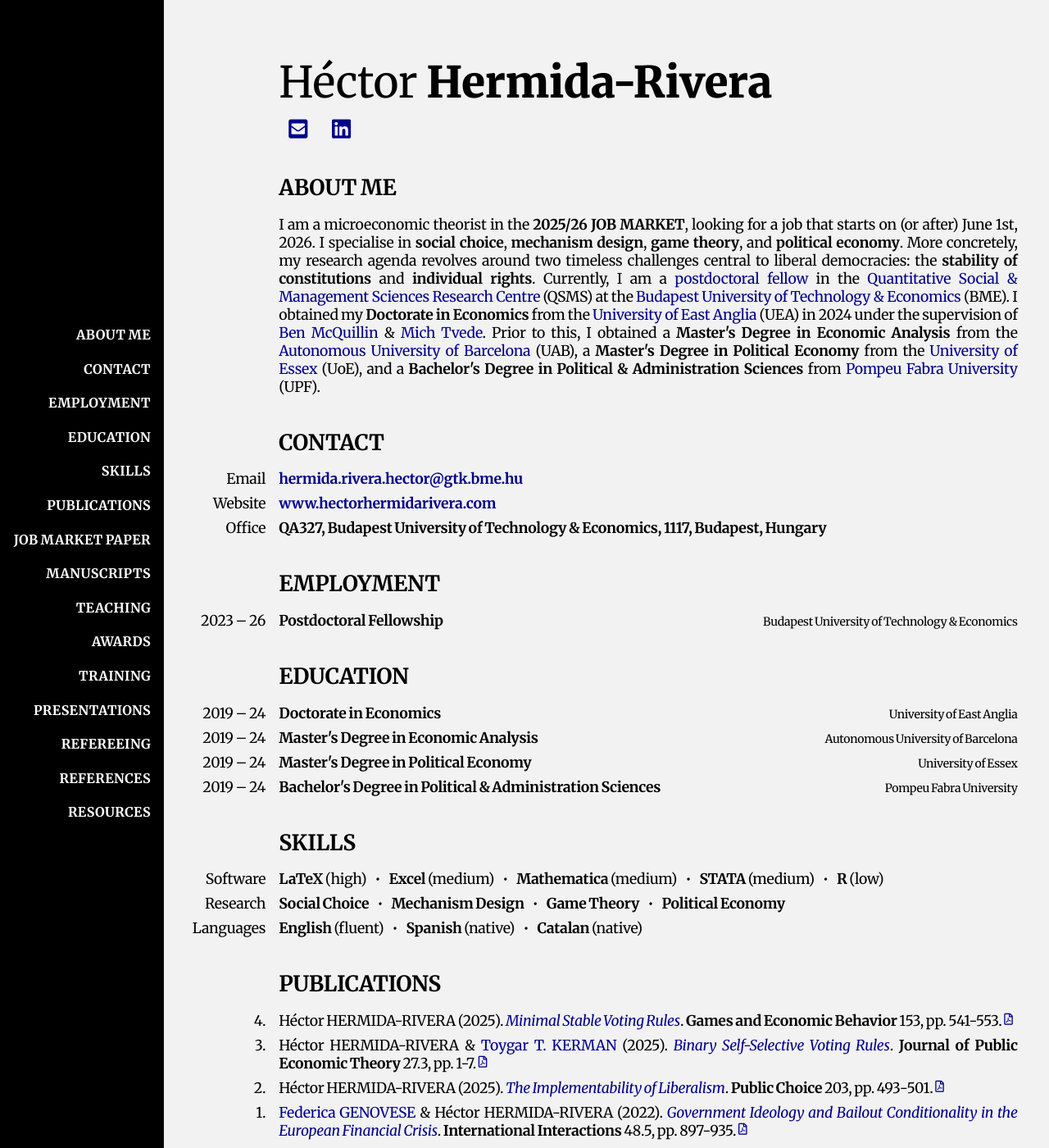
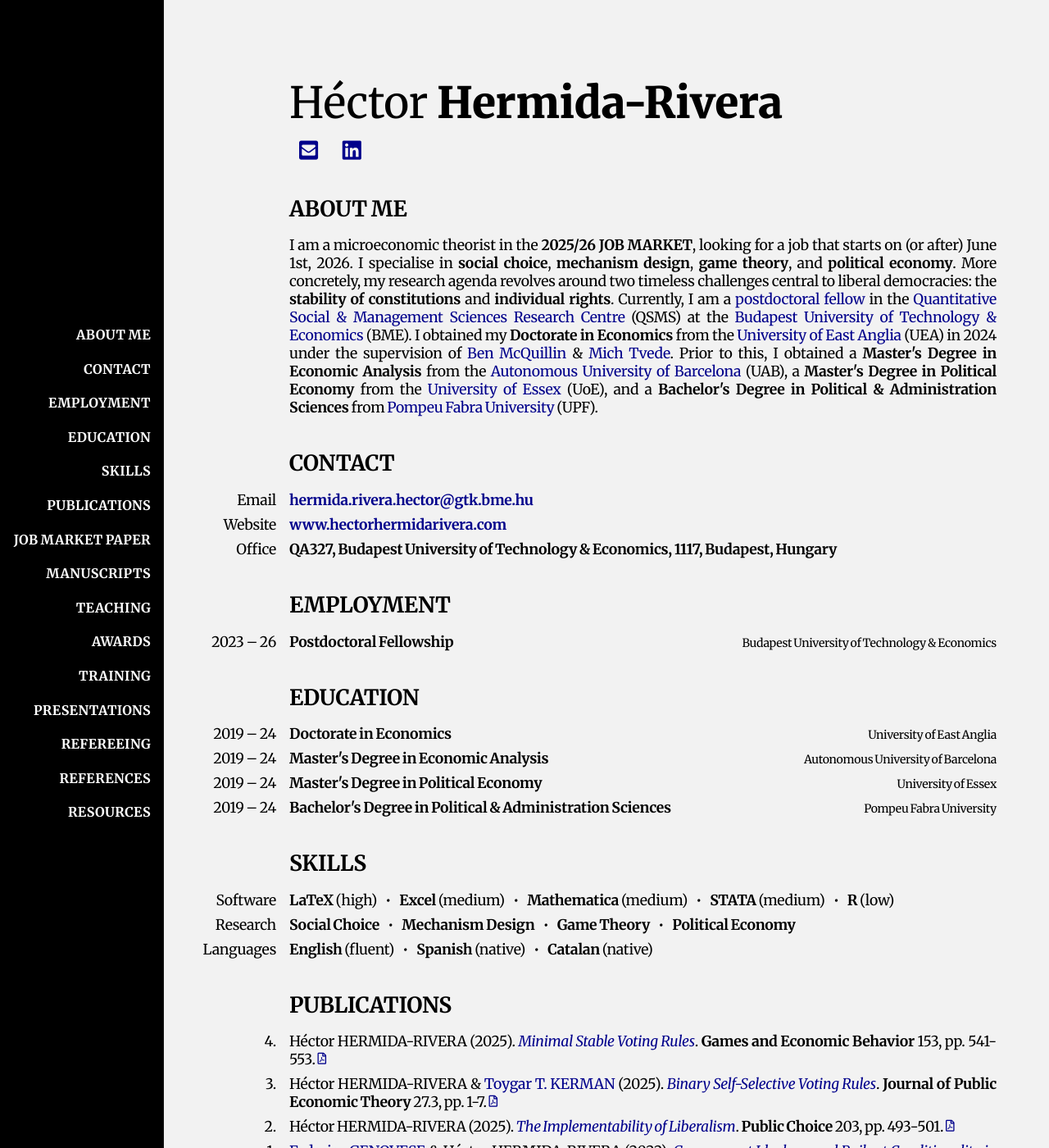
Before and after one commit to HectorHermidaRivera/hectorhermidarivera.github.io, a Jekyll site: the page built from index.md, in a window 1280 px wide and 1400 px high. Shown: the whole window at 82% size. Built offline with Jekyll 4.4.1, drawn with Linux system fonts in a browser that asks for light colours; a style sheet for code colours, icons or effects is not loaded.

Commit message:
Update style.css

```diff
--- a/assets/css/style.css
+++ b/assets/css/style.css
@@ -10,7 +10,7 @@ body {
   /*padding: 5% 5% 5% 2.5%;    */
   /*padding: clamp(10px, 5%, 100px) clamp(10px, 5%, 100px) clamp(10px, 5%, 100px) clamp(10px, 2.5%, 50px);*/
   /*max-width: 1300px;        */
-  padding: 3vw 3vw 3vw 1.5vw;
+  padding: 5vw 5vw 5vw 2.5vw;
   box-sizing: border-box;
   font-size: 1.1em;
   text-align: justify;
```
